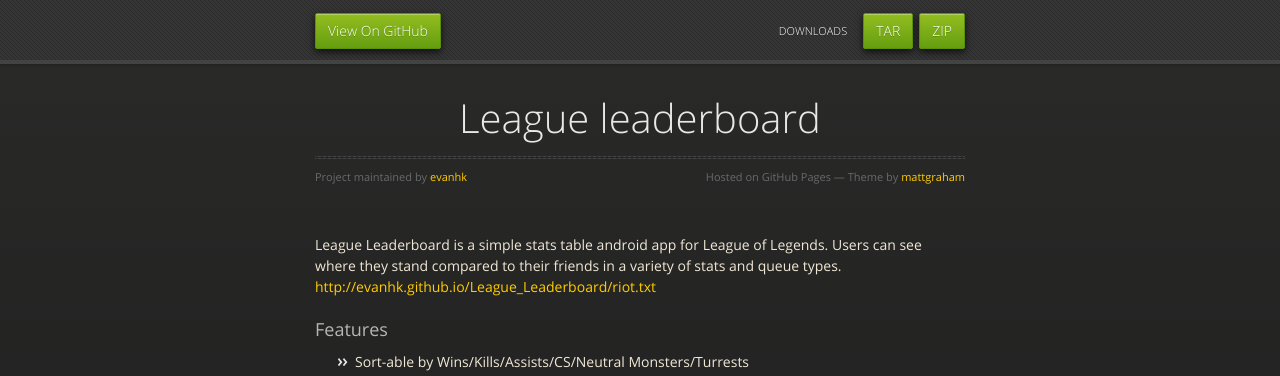
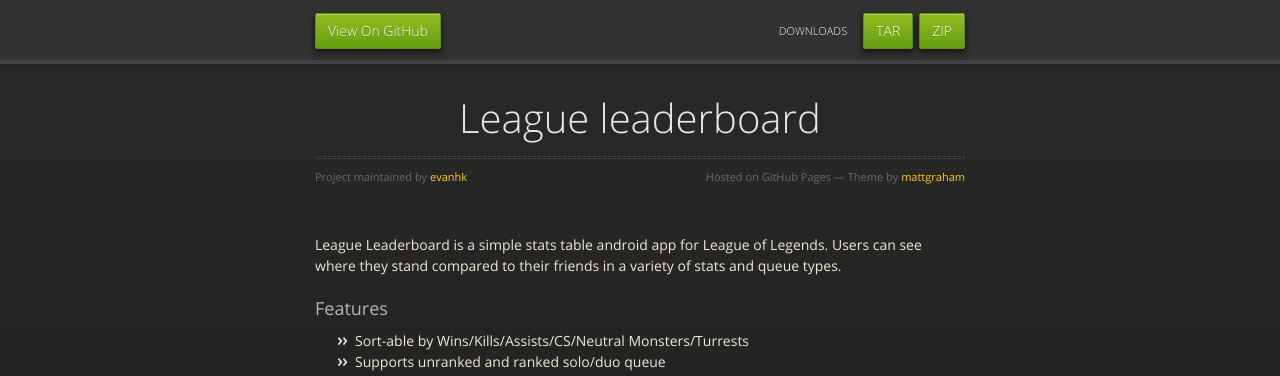
Before and after one commit to evanhk/League_Leaderboard, a plain HTML site: page index.html in a window 1280 px wide. Shown: the top 376 px of the page. Drawn offline with nearby package versions, Linux system fonts and the light colour scheme.

```diff
--- a/index.html
+++ b/index.html
@@ -38,8 +38,7 @@
           <span class="credits right">Hosted on GitHub Pages &mdash; Theme by <a href="https://twitter.com/michigangraham">mattgraham</a></span>
         </div>
 
-        <p>League Leaderboard is a simple stats table android app for League of Legends. Users can see where they stand compared to their friends in a variety of stats and queue types.
-<a href="http://evanhk.github.io/League_Leaderboard/riot.txt">http://evanhk.github.io/League_Leaderboard/riot.txt</a></p>
+        <p>League Leaderboard is a simple stats table android app for League of Legends. Users can see where they stand compared to their friends in a variety of stats and queue types.</p>
 
 <h3>
 <a id="features" class="anchor" href="#features" aria-hidden="true"><span class="octicon octicon-link"></span></a>Features</h3>
--- a/params.json
+++ b/params.json
@@ -1 +1 @@
-{"name":"League leaderboard","tagline":"","body":"League Leaderboard is a simple stats table android app for League of Legends. Users can see where they stand compared to their friends in a variety of stats and queue types.\r\n[http://evanhk.github.io/League_Leaderboard/riot.txt](http://evanhk.github.io/League_Leaderboard/riot.txt)\r\n### Features\r\n- Sort-able by Wins/Kills/Assists/CS/Neutral Monsters/Turrests\r\n- Supports unranked and ranked solo/duo queue\r\n\r\n### Screenshots\r\n![Portrait View](http://i.imgur.com/rfdYqxW.png)\r\n\r\n![Landscape View](http://i.imgur.com/Bm3xKbm.png)\r\n\r\n### Upcoming Features\r\n- Display stats only from selected date range\r\n- ARAM and Ranked Team stats\r\n\r\n### Legal\r\nLeague Leaderboard isn’t endorsed by Riot Games and doesn’t reflect the views or opinions of Riot Games or anyone officially involved in producing or managing League of Legends. League of Legends and Riot Games are trademarks or registered trademarks of Riot Games, Inc. League of Legends © Riot Games, Inc.","google":"","note":"Don't delete this file! It's used internally to help with page regeneration."}
+{"name":"League leaderboard","tagline":"","body":"League Leaderboard is a simple stats table android app for League of Legends. Users can see where they stand compared to their friends in a variety of stats and queue types.\r\n\r\n### Features\r\n- Sort-able by Wins/Kills/Assists/CS/Neutral Monsters/Turrests\r\n- Supports unranked and ranked solo/duo queue\r\n\r\n### Screenshots\r\n![Portrait View](http://i.imgur.com/rfdYqxW.png)\r\n\r\n![Landscape View](http://i.imgur.com/Bm3xKbm.png)\r\n\r\n### Upcoming Features\r\n- Display stats only from selected date range\r\n- ARAM and Ranked Team stats\r\n\r\n### Legal\r\nLeague Leaderboard isn’t endorsed by Riot Games and doesn’t reflect the views or opinions of Riot Games or anyone officially involved in producing or managing League of Legends. League of Legends and Riot Games are trademarks or registered trademarks of Riot Games, Inc. League of Legends © Riot Games, Inc.","google":"","note":"Don't delete this file! It's used internally to help with page regeneration."}
```
